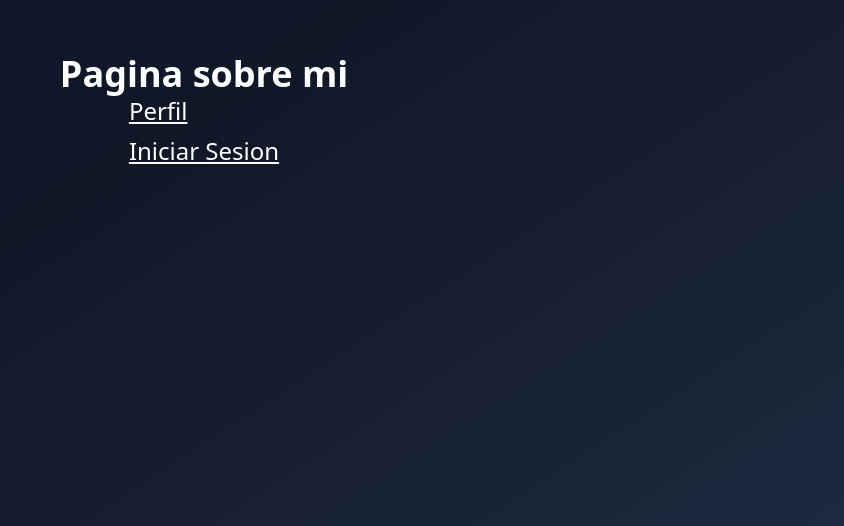
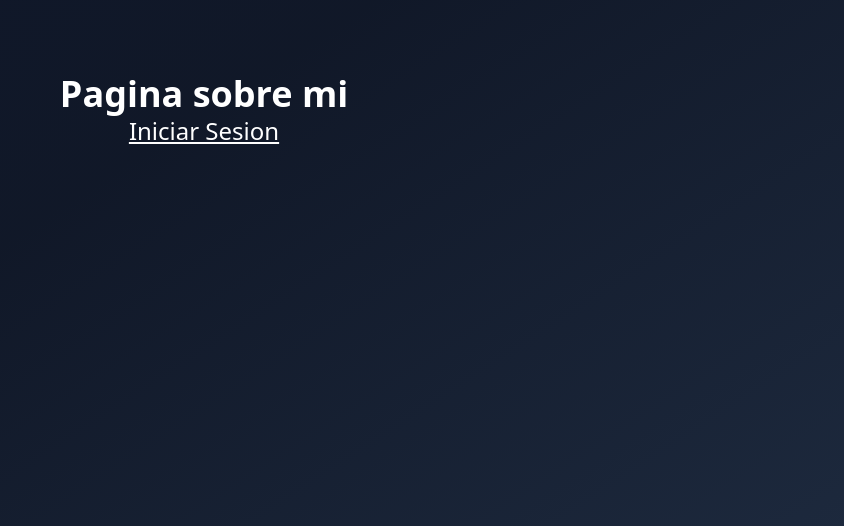
Before and after one commit to CasJuan/cursoReact-FH, a React (Vite) app in the folder 04-hooks-app/: page / in a window 1280 px wide. Shown: the part 306-832 px from the top of the page, without its empty margins (436-1280 px from the left). Built offline with nearby package versions, Linux system fonts and the light colour scheme.

Commit message:
diseño condicionar dependiendo la sesion

```diff
--- a/04-hooks-app/src/09-useContext/context/UserContext.tsx
+++ b/04-hooks-app/src/09-useContext/context/UserContext.tsx
@@ -12,6 +12,7 @@
     //state
     authStatus: AuthStatus;
     user: User | null;
+    isAuthenticated: boolean;
 
     //Methods
     login: (userId: number) => boolean;
@@ -52,11 +53,13 @@
             handleLogin(+storeUserId);
             return;
         }
+        handleLogut()
     },[])
 
     return <UserContext
         value={{
             authStatus: authStatus,
+            isAuthenticated: authStatus === 'authenticated',
             user: user,
             login: handleLogin,
             logout: handleLogut,
--- a/04-hooks-app/src/09-useContext/pages/about/AboutPage.tsx
+++ b/04-hooks-app/src/09-useContext/pages/about/AboutPage.tsx
@@ -1,15 +1,34 @@
 import { Link } from 'react-router'
-import React from 'react'
+import {use} from 'react'
+import { UserContext } from '@/09-useContext/context/UserContext'
+import { Button } from '@/components/ui/button'
 
 const AboutPage = () => {
+
+  const {isAuthenticated, logout} = use(UserContext);
+
   return (
     <div className='flex flex-col justify-center items-center min-h-screen'>
       <h1 className='text-4xl font-bold'>Pagina sobre mi</h1>
       <hr />
 
       <div className='flex flex-col gap-2'>
+
+        {/* Perfil de usuario si tiene sesione */}
+        {isAuthenticated && (
           <Link to="/profile" className='hover:text-blue-500 underline text-2xl'>Perfil</Link>
-          <Link to="/login" className='hover:text-blue-500 underline  text-2xl'>Iniciar Sesion</Link>
+        )}
+
+          {/* Login logout */}
+          {
+            isAuthenticated ? (
+              <Button variant='destructive' className='mt-4' onClick={logout}>
+                Salir
+              </Button>
+            ) : (
+              <Link to="/login" className='hover:text-blue-500 underline  text-2xl'>Iniciar Sesion</Link>
+            )
+          }
       </div>
 
 
```
